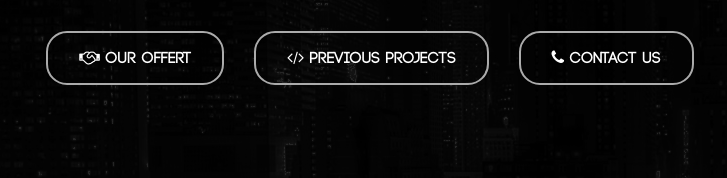
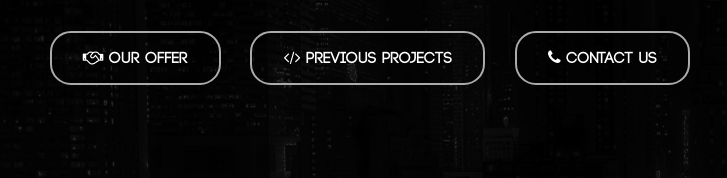
Before and after one commit to GryTrean/trean.pl, a plain HTML site: page index.html in a window 1280 px wide. Shown: the part 356-534 px from the top of the page, 278-1005 px from the left. Drawn offline with Linux system fonts and the light colour scheme.

Commit message:
Update index.html

```diff
--- a/index.html
+++ b/index.html
@@ -17,7 +17,7 @@
         <div class="subTitle2">We can do it for you!</div>
 
         <div class="mainPageButtons">
-            <a href="offert.html" class="mainPageButton"><i class="fa fa-handshake-o" aria-hidden="true"></i> Our Offert</a>
+            <a href="offert.html" class="mainPageButton"><i class="fa fa-handshake-o" aria-hidden="true"></i> Our Offer</a>
             <a href="#" class="mainPageButton middleButton"><i class="fa fa-code" aria-hidden="true"></i> Previous Projects</a>
             <a href="#" class="mainPageButton"><i class="fa fa-phone" aria-hidden="true"></i> Contact Us</a>
         </div>
```
